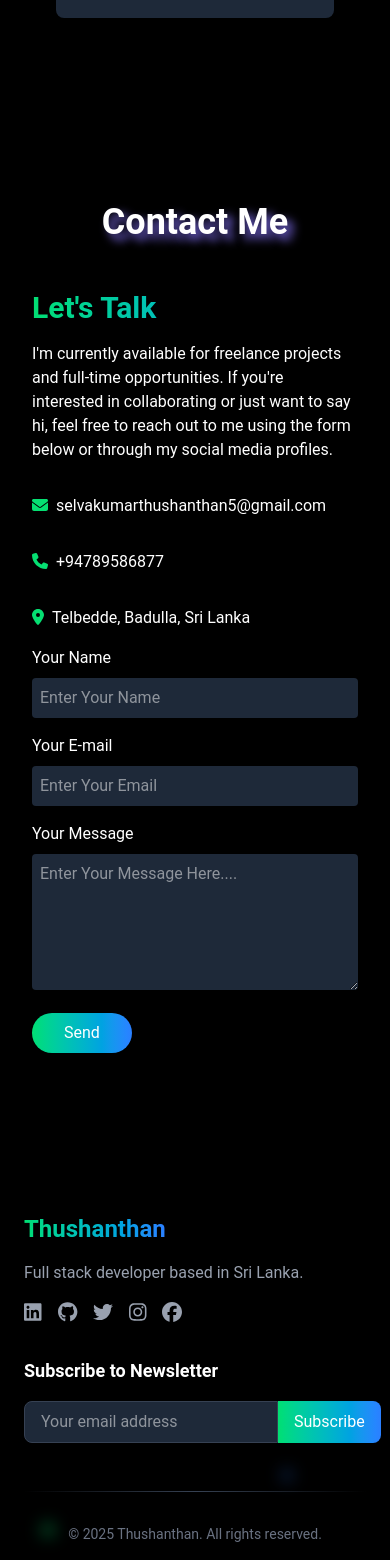
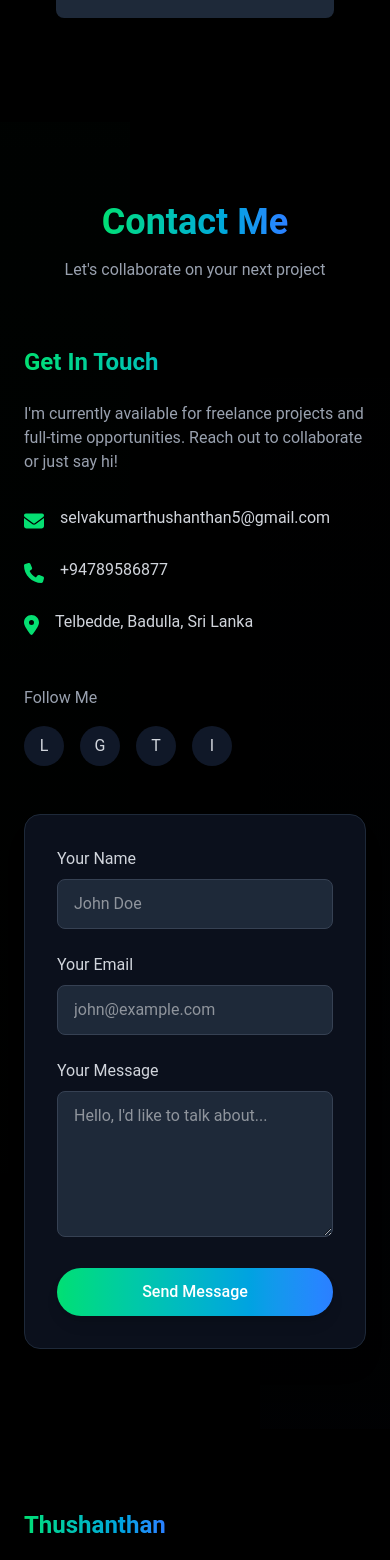
Before and after one commit to Thushan2002/my-portfolio-react-vite-tailwind, a React (Vite) app: page / in a window 390 px wide. Shown: the part 7740-9300 px from the top of the page. Built offline with nearby package versions, Linux system fonts and the light colour scheme.

Commit message:
feat: contact page updated

```diff
--- a/src/Components/Contact.jsx
+++ b/src/Components/Contact.jsx
@@ -1,4 +1,5 @@
-import React from "react";
+import React, { useRef } from "react";
+import { motion } from "framer-motion";
 import { FontAwesomeIcon } from "@fortawesome/react-fontawesome";
 import {
   faEnvelope,
@@ -7,95 +8,198 @@ import {
 } from "@fortawesome/free-solid-svg-icons";
 
 const Contact = () => {
+  const formRef = useRef(null);
+
+  const contactMethods = [
+    {
+      icon: faEnvelope,
+      text: "selvakumarthushanthan5@gmail.com",
+      link: "mailto:selvakumarthushanthan5@gmail.com",
+    },
+    {
+      icon: faPhone,
+      text: "+94789586877",
+      link: "tel:+94789586877",
+    },
+    {
+      icon: faMapMarkerAlt,
+      text: "Telbedde, Badulla, Sri Lanka",
+    },
+  ];
+
   return (
-    <div className="bg-black text-white py-20" id="about">
-      <div className="container mx-auto px-8 md:px-16 lg:px-24">
-        <h2 className="text-4xl font-bold text-center mb-12 text-shadow-blue">
+    <section id="contact" className="relative py-20 bg-black overflow-hidden">
+      {/* Background elements */}
+      <div className="absolute inset-0 opacity-10">
+        <div className="absolute top-0 left-0 w-1/3 h-full bg-gradient-to-b from-green-400/10 to-transparent"></div>
+        <div className="absolute bottom-0 right-0 w-1/3 h-full bg-gradient-to-t from-blue-500/10 to-transparent"></div>
+      </div>
+
+      <div className="container mx-auto px-6 relative">
+        {/* Section Title */}
+        <motion.div
+          initial={{ opacity: 0, y: 20 }}
+          whileInView={{ opacity: 1, y: 0 }}
+          transition={{ duration: 0.5 }}
+          viewport={{ once: true }}
+          className="text-center mb-16">
+          <h2 className="text-4xl md:text-5xl font-bold mb-4">
+            <span className="text-transparent bg-clip-text bg-gradient-to-r from-green-400 to-blue-500">
               Contact Me
+            </span>
           </h2>
-        <div className="flex flex-col md:flex-row items-center md:space-x-12">
-          <div className="flex-1">
-            <h3 className="text-3xl font-bold text-transparent bg-clip-text bg-gradient-to-r from-green-400 to-blue-500 mb-4">
-              Let's Talk
+          <p className="text-gray-400 max-w-2xl mx-auto">
+            Let's collaborate on your next project
+          </p>
+        </motion.div>
+
+        <div className="flex flex-col lg:flex-row gap-12">
+          {/* Contact Info */}
+          <motion.div
+            initial={{ opacity: 0, x: -50 }}
+            whileInView={{ opacity: 1, x: 0 }}
+            transition={{ duration: 0.8 }}
+            viewport={{ once: true }}
+            className="lg:w-1/2">
+            <h3 className="text-2xl font-bold mb-6 text-transparent bg-clip-text bg-gradient-to-r from-green-400 to-blue-500">
+              Get In Touch
             </h3>
-            <p>
+
+            <p className="text-gray-400 mb-8">
               I'm currently available for freelance projects and full-time
-              opportunities. If you're interested in collaborating or just want
-              to say hi, feel free to reach out to me using the form below or
-              through my social media profiles.
+              opportunities. Reach out to collaborate or just say hi!
             </p>
-            <div className="mb-4 mt-8">
-              <FontAwesomeIcon
-                icon={faEnvelope}
-                className="text-green-400 mr-2"
-              />
+
+            <div className="space-y-6">
+              {contactMethods.map((method, index) => (
+                <motion.div
+                  key={index}
+                  initial={{ opacity: 0, y: 20 }}
+                  whileInView={{ opacity: 1, y: 0 }}
+                  transition={{ delay: index * 0.1 + 0.2 }}
+                  viewport={{ once: true }}
+                  className="flex items-start">
+                  <div className="text-green-400 mt-1 mr-4">
+                    <FontAwesomeIcon icon={method.icon} size="lg" />
+                  </div>
+                  {method.link ? (
                     <a
-                href="mailto:selvakumarthushanthan5@gmail.com"
-                className="hover:underline">
-                selvakumarthushanthan5@gmail.com
+                      href={method.link}
+                      className="text-gray-300 hover:text-white transition-colors duration-300">
+                      {method.text}
                     </a>
+                  ) : (
+                    <span className="text-gray-300">{method.text}</span>
+                  )}
+                </motion.div>
+              ))}
             </div>
-            <div className="mb-4 mt-8">
-              <FontAwesomeIcon icon={faPhone} className="text-green-400 mr-2" />
-              <span>+94789586877</span>
+
+            {/* Social Links */}
+            <motion.div
+              initial={{ opacity: 0 }}
+              whileInView={{ opacity: 1 }}
+              transition={{ delay: 0.6 }}
+              viewport={{ once: true }}
+              className="mt-12">
+              <h4 className="text-gray-400 mb-4">Follow Me</h4>
+              <div className="flex space-x-4">
+                {["LinkedIn", "GitHub", "Twitter", "Instagram"].map(
+                  (social, index) => (
+                    <motion.a
+                      key={index}
+                      href="#"
+                      whileHover={{ y: -3 }}
+                      className="w-10 h-10 rounded-full bg-gray-900 flex items-center justify-center text-gray-300 hover:text-white hover:bg-gray-800 transition-all duration-300">
+                      {social.charAt(0)}
+                    </motion.a>
+                  )
+                )}
               </div>
-            <div className="mb-4 mt-8">
-              <FontAwesomeIcon
-                icon={faMapMarkerAlt}
-                className="text-green-400 mr-2"
-              />
-              <span>Telbedde, Badulla, Sri Lanka</span>
-            </div>
-          </div>
-          <div className="flex-1 w-full">
-            <form action="" className="space-y-4">
-              <div>
-                <label htmlFor="name" className="block mb-2">
+            </motion.div>
+          </motion.div>
+
+          {/* Contact Form */}
+          <motion.div
+            initial={{ opacity: 0, x: 50 }}
+            whileInView={{ opacity: 1, x: 0 }}
+            transition={{ duration: 0.8 }}
+            viewport={{ once: true }}
+            className="lg:w-1/2">
+            <form
+              ref={formRef}
+              className="bg-gray-900/70 backdrop-blur-sm rounded-2xl p-8 shadow-xl border border-gray-800">
+              <motion.div
+                initial={{ opacity: 0 }}
+                whileInView={{ opacity: 1 }}
+                transition={{ delay: 0.2 }}
+                viewport={{ once: true }}
+                className="mb-6">
+                <label htmlFor="name" className="block text-gray-300 mb-2">
                   Your Name
                 </label>
                 <input
                   type="text"
                   id="name"
                   name="name"
-                  className="w-full p-2 rounded bg-gray-800 border-gray-600 focus:border-green-400"
-                  placeholder="Enter Your Name"
+                  placeholder="John Doe"
+                  className="w-full px-4 py-3 rounded-lg bg-gray-800 border border-gray-700 focus:border-green-400 focus:ring-2 focus:ring-green-400/30 text-white transition-all duration-300"
                 />
-              </div>
-              <div>
-                <label
-                  htmlFor="mail"
-                  className="block mb-2 focus:border-green-400">
-                  Your E-mail
+              </motion.div>
+
+              <motion.div
+                initial={{ opacity: 0 }}
+                whileInView={{ opacity: 1 }}
+                transition={{ delay: 0.3 }}
+                viewport={{ once: true }}
+                className="mb-6">
+                <label htmlFor="email" className="block text-gray-300 mb-2">
+                  Your Email
                 </label>
                 <input
                   type="email"
-                  id="mail"
+                  id="email"
                   name="email"
-                  className="w-full p-2 rounded bg-gray-800 border-gray-600  focus:border-green-400"
-                  placeholder="Enter Your Email"
+                  placeholder="john@example.com"
+                  className="w-full px-4 py-3 rounded-lg bg-gray-800 border border-gray-700 focus:border-green-400 focus:ring-2 focus:ring-green-400/30 text-white transition-all duration-300"
                 />
-              </div>
-              <div>
-                <label htmlFor="message" className="block mb-2">
+              </motion.div>
+
+              <motion.div
+                initial={{ opacity: 0 }}
+                whileInView={{ opacity: 1 }}
+                transition={{ delay: 0.4 }}
+                viewport={{ once: true }}
+                className="mb-6">
+                <label htmlFor="message" className="block text-gray-300 mb-2">
                   Your Message
                 </label>
                 <textarea
                   id="message"
                   name="message"
-                  placeholder="Enter Your Message Here...."
-                  rows={5}
-                  className="w-full p-2 rounded bg-gray-800 border-gray-600  focus:border-green-400"></textarea>
-              </div>
-              <button
+                  rows="5"
+                  placeholder="Hello, I'd like to talk about..."
+                  className="w-full px-4 py-3 rounded-lg bg-gray-800 border border-gray-700 focus:border-green-400 focus:ring-2 focus:ring-green-400/30 text-white transition-all duration-300"></textarea>
+              </motion.div>
+
+              <motion.div
+                initial={{ opacity: 0 }}
+                whileInView={{ opacity: 1 }}
+                transition={{ delay: 0.5 }}
+                viewport={{ once: true }}>
+                <motion.button
                   type="submit"
-                className="bg-gradient-to-r from-green-400 to-blue-500 text-white transform transition-transform duration-300 hover:scale-105 px-8 py-2 rounded-full">
-                Send
-              </button>
+                  whileHover={{ scale: 1.02 }}
+                  whileTap={{ scale: 0.98 }}
+                  className="w-full px-6 py-3 rounded-full bg-gradient-to-r from-green-400 to-blue-500 text-white font-medium shadow-lg hover:shadow-green-400/30 transition-all duration-300">
+                  Send Message
+                </motion.button>
+              </motion.div>
             </form>
+          </motion.div>
         </div>
       </div>
-      </div>
-    </div>
+    </section>
   );
 };
 
```
Lines whose indentation alone changed are shown as unchanged.
